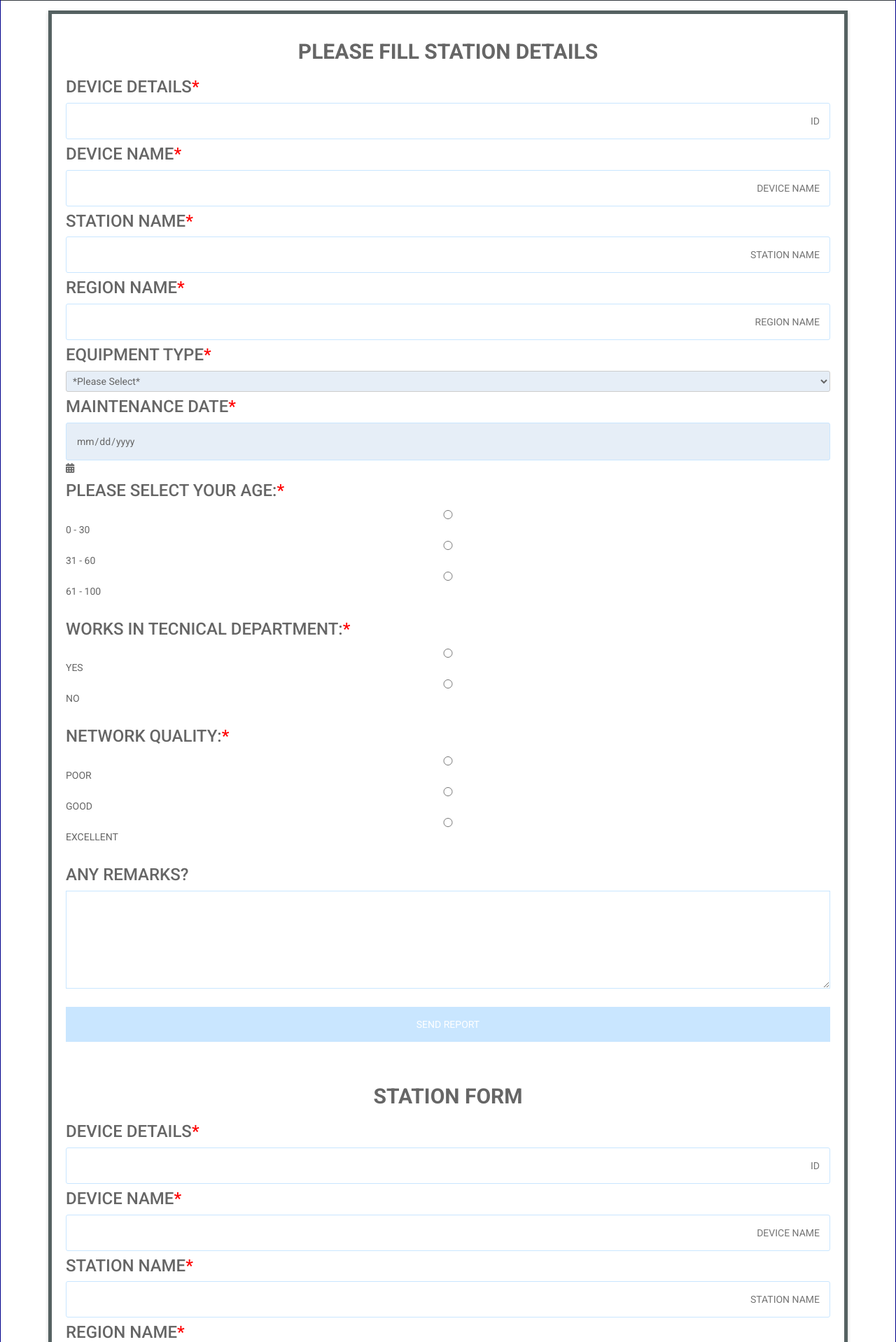
After one commit to Portal-Pirates/CNS-ATM-Maintainer, a Django app: template templates/Station&Parameter.html in a window 1280 px wide. The commit adds this page. Shown: the part 326-2244 px from the top of the page at 70% size. Run offline with Django 3.2, Linux system fonts and the light colour scheme; the template is opened without the code that fills it, so the values that code supplies are empty; some libraries are stand-ins or nearby versions.

Commit message:
New Entry Html added

```diff
--- a/NewEntry/views.py
+++ b/NewEntry/views.py
@@ -33,7 +33,6 @@ def select_type(request):
 
 
 def Equipmentdetail(request, report_type=None):
-    equipmentslist = {'GLIDPATH': False, 'COMSOFT': False, 'VCSSYSTEM': False, 'LOCALIZER': False, 'DVOR': False, 'NDB': False, 'DATISTERMA': False, 'DVTR': False, 'UPS': False}
     if request.method == 'POST':
         equipment_name = request.POST['equipment_name']
         serial_number = request.POST['serial_number']
@@ -51,7 +50,7 @@ def Equipmentdetail(request, report_type=None):
                  report_type: True,
                  'eqobj': obj
             }
-            return render(request, 'newEntry.html', context)
+            return render(request, 'Station&Parameter.html', context)
         else:
             temp = equipment_name.split()
             eq_name = ""
@@ -64,7 +63,7 @@ def Equipmentdetail(request, report_type=None):
                  report_type: True,
                 'eqobj': newobj
             }
-            return render(request, 'newEntry.html', context)
+            return render(request, 'Station&Parameter.html', context)
 
 
 
--- a/static_files/css/newEntry.css
+++ b/static_files/css/newEntry.css
@@ -12,10 +12,26 @@
  body {
       min-height: 100%;
      max-width: 80%
-      margin: 0 ;
+      /*margin: 0 ;*/
       margin-right: auto;
         box-shadow: 5px 5px 5px 5px  black;
       border:1px solid darkblue ;
+          margin: 0%;
+    padding: 0%;
+ background-size:cover;
+ background-position: center;
+font-family: Arial, Helvetica, sans-serif;
+/* background-image: url('../11.jpg');*/
+      /*background-size: cover;    */
+      background-repeat: no-repeat;
+      /*background-position: center;*/
+      /*height: 100vh;*/
+
+
+      min-height: 100%;
+     max-width: 80%
+      margin: 0 ;
+      margin-right: auto;
         }
 
 
--- a/templates/QRscan.html
+++ b/templates/QRscan.html
@@ -17,7 +17,7 @@
 <header class="head">
     <nav class="navbar navbar-expand-lg navbar-dark bg-dark ">
 <div class="container">
-   <a class="navbar-brand" href="#"><img src="1.ico">
+   <a class="navbar-brand" href="/"><img src="1.ico">
    </a> <!--add logo-->
 
 
@@ -28,7 +28,7 @@
   <div class="collapse navbar-collapse" id="navbarSupportedContent">
     <ul class="navbar-nav ml-auto">
       <li class="nav-item active">
-        <a class="nav-link" href="../index.html" style="color: white; font-weight: 10%;">HOME<span class="sr-only">(current)</span></a>
+        <a class="nav-link" href="/" style="color: white; font-weight: 10%;">HOME<span class="sr-only">(current)</span></a>
       </li>
 
        <li class="nav-item">
--- /dev/null
+++ b/templates/Station&Parameter.html
@@ -0,0 +1,317 @@
+{% load static %}
+<!DOCTYPE html>
+<html>
+  <head>
+    <!--CSS FILES-->
+    <link rel="stylesheet" type="text/css" href="{% static 'css/newEntry.css' %}">
+    <link rel="stylesheet" type="text/css" href="{% static '/css/common/footer.css' %}">
+    <link rel="stylesheet" type="text/css" href="{% static '/css/common/common.css' %}">
+   <!--CSS FILES ENDS-->
+
+    <meta charset="utf-8">
+    <meta name="viewport" content="width=device-width, initial-scale=1">
+    <link rel="stylesheet" href="https://maxcdn.bootstrapcdn.com/bootstrap/4.5.0/css/bootstrap.min.css"><!-- BOOTSTRAP 4 CDN ---->
+      <!-- FONTS -->
+  <!-- google font family and fontawesome 4 and 5 -->
+  <link rel="stylesheet" href="https://pro.fontawesome.com/releases/v5.12.0/css/all.css" integrity="sha384-ekOryaXPbeCpWQNxMwSWVvQ0+1VrStoPJq54shlYhR8HzQgig1v5fas6YgOqLoKz" crossorigin="anonymous">
+  <link rel="stylesheet" href="https://fonts.googleapis.com/css?family=Josefin+Sans|Nunito:300,400,700&display=swap">
+  <link rel="stylesheet" href="https://fonts.googleapis.com/icon?family=Material+Icons">
+  <link href="https://fonts.googleapis.com/css2?family=Yeseva+One&display=swap" rel="stylesheet">
+  <link href="https://fonts.googleapis.com/css2?family=Playfair+Display&display=swap" rel="stylesheet">
+  <link href="https://fonts.googleapis.com/css?family=Roboto:300,400,500,700" rel="stylesheet">
+  <script src='https://kit.fontawesome.com/a076d05399.js'></script>
+  <!-- FONTS ENDS---->
+
+
+<style type="text/css">
+
+  *{
+  box-sizing: border-box;
+}
+
+
+
+
+ input[type="text"] {
+                text-align: right;
+            }
+
+.container1{
+  max-width:1170px;
+  margin-left:auto;
+  margin-right:auto;
+  padding:1em;
+}
+
+ul{
+  list-style: none;
+  padding:0;
+}
+
+.brand{
+  text-align: center;
+}
+
+.brand span{
+  color:#fff;
+}
+
+
+
+.company-info{
+  background:#19191a;
+}
+
+.company-info h3, .company-info ul{
+  text-align: center;
+  margin:0 0 1rem 0;
+  color: white;
+}
+
+.contact{
+  background:#f9feff;
+}
+
+/* FORM STYLES */
+.contact form{
+  display: inline-block;
+  grid-template-columns: 2fr 2fr;
+  grid-gap:10px;
+  /*box-shadow: 10px 10px 10px 10px #b4c4d4;*/
+  border: 5px solid #556161;
+}
+
+.contact form label{
+  display:inline;
+}
+
+.contact form p{
+  margin:0;
+}
+
+.contact form .full{
+  grid-column: 1 / 3;
+}
+
+.contact form button, .contact form input, .contact form textarea{
+  width:100%;
+  padding:1em;
+  border:1px solid #c9e6ff;
+}
+
+.contact form button{
+  background:#c9e6ff;
+  border:0;
+  text-transform: uppercase;
+}
+
+.contact form button:hover,.contact form button:focus{
+  background:#92bde7;
+  color:#fff;
+  outline:0;
+  transition: background-color 2s ease-out;
+}
+
+
+
+
+
+/* LARGE SCREENS */
+@media(min-width:700px){
+  .wrapper{
+    display: grid;
+    grid-template-columns: 1fr 2fr;
+  }
+
+  .wrapper > *{
+    padding:2em;
+  }
+
+  .company-info h3, .company-info ul, .brand{
+    text-align: left;
+  }
+}
+</style>
+<link rel = "stylesheet"
+href = "//code.jquery.com/ui/1.11.4/themes/smoothness/jquery-ui.css">
+
+<script type = "text/javascript"
+src = "https://ajax.googleapis.com/ajax/libs/jquery/2.1.3/jquery.min.js">
+</script>
+
+<script type = "text/javascript"
+src = "https://ajax.googleapis.com/ajax/libs/jqueryui/1.11.3/jquery-ui.min.js">
+</script>
+
+<script>
+$(function() {
+   $( "#devicename" ).autocomplete({
+      source: '{% url 'Equipmentautocomplete' %}',
+   });
+});
+</script>
+</head>
+
+<body>
+  {% include 'GenericHeader.html' %}
+
+  <div class="container1">
+      <div class="contact">
+        <form action="/">
+                  <h1 style="text-align:center; text-decoration-color: blue"><strong style="font-size: 30px; padding: 5px;">PLEASE FILL STATION DETAILS</strong></h1>
+
+
+                    <h4>DEVICE DETAILS<span>*</span></h4>
+                    <div class="name">
+                      <input type="text" name="name" placeholder="ID"  />
+                    </div>
+
+                  <h4>DEVICE NAME<span>*</span></h4>
+                    <div class="name">
+                      <input type="text" name="name" placeholder="DEVICE NAME" />
+                    </div>
+
+                    <h4>STATION NAME<span>*</span></h4>
+                    <div class="name">
+                      <input type="text" name="name" placeholder="STATION NAME" />
+                    </div>
+
+                    <h4>REGION NAME<span>*</span></h4>
+                    <div class="name">
+                      <input type="text" name="name" placeholder="REGION NAME" />
+                    </div>
+
+                    <h4>EQUIPMENT TYPE<span>*</span></h4>
+                    <select>
+                      <option class="disabled" value="EquipmentType" disabled selected>*Please Select*</option>
+                      <option value="1">Communication</option>
+                      <option value="2">Networking</option>
+                      <option value="3">Survelliance</option>
+                    </select>
+
+                    <h4>MAINTENANCE DATE<span>*</span></h4>
+                    <div class="day-maintenance">
+                      <input type="date" name="daymaintenance" required/>
+                      <i class="fas fa-calendar-alt"></i>
+                    </div>
+
+                  <h4>PLEASE SELECT YOUR AGE:<span>*</span></h4>
+              <input type="radio"  id="age1" name="age" value="30">
+              <label for="age1">0 - 30</label><br>
+              <input type="radio"  id="age2" name="age" value="60">
+              <label for="age2">31 - 60</label><br>
+              <input type="radio"   id="age3" name="age" value="100">
+              <label for="age3">61 - 100</label><br><br>
+
+
+                  <h4>WORKS IN TECNICAL DEPARTMENT:<span>*</span></h4>
+                    <input type="radio" id="YES" name="tech" value="YES">
+              <label for="YES">YES</label><br>
+              <input type="radio" id="NO" name="tech" value="NO">
+              <label for="NO">NO</label><br>
+              <br>
+
+                    <h4>NETWORK QUALITY:<span>*</span></h4>
+                    <!-- <p><input type="radio" id="oddsPref" name="oddsPref" value="decimal" /><span>Decimal</span></p> -->
+                      <input type="radio" id="POOR" name="QUALITY" value="POOR">
+              <label for="age1">POOR</label><br>
+              <input type="radio" id="GOOD" name="QUALITY" value="GOOD">
+              <label for="age2">GOOD</label><br>
+              <input type="radio" id="EXCELLENT" name="QUALITY" value="EXCELLENT">
+              <label for="age3">EXCELLENT</label><br><br>
+
+                  <h4>ANY REMARKS?</h4>
+                    <textarea rows="5"></textarea>
+
+
+                    <div class="btn-block">
+                      <button type="submit" href="/">Send Report</button>
+                    </div>
+
+
+
+            <br><br>
+
+                    <h1 style="text-align:center; text-decoration-color: blue"><strong style="font-size: 30px; padding: 5px;">STATION FORM</strong></h1>
+
+
+                    <h4>DEVICE DETAILS<span>*</span></h4>
+                    <div class="name">
+                      <input type="text" name="name" placeholder="ID"  />
+                    </div>
+
+                  <h4>DEVICE NAME<span>*</span></h4>
+                    <div class="name">
+                      <input type="text" name="name" placeholder="DEVICE NAME" />
+                    </div>
+
+                    <h4>STATION NAME<span>*</span></h4>
+                    <div class="name">
+                      <input type="text" name="name" placeholder="STATION NAME" />
+                    </div>
+
+                    <h4>REGION NAME<span>*</span></h4>
+                    <div class="name">
+                      <input type="text" name="name" placeholder="REGION NAME" />
+                    </div>
+
+                    <h4>EQUIPMENT TYPE<span>*</span></h4>
+                    <select>
+                      <option class="disabled" value="EquipmentType" disabled selected>*Please Select*</option>
+                      <option value="1">Communication</option>
+                      <option value="2">Networking</option>
+                      <option value="3">Survelliance</option>
+                    </select>
+
+                    <h4>MAINTENANCE DATE<span>*</span></h4>
+                    <div class="day-maintenance">
+                      <input type="date" name="daymaintenance" required/>
+                      <i class="fas fa-calendar-alt"></i>
+                    </div>
+
+                  <h4>PLEASE SELECT YOUR AGE:<span>*</span></h4>
+              <input type="radio" id="age1" name="age" value="30">
+              <label for="age1">0 - 30</label><br>
+              <input type="radio" id="age2" name="age" value="60">
+              <label for="age2">31 - 60</label><br>
+              <input type="radio" id="age3" name="age" value="100">
+              <label for="age3">61 - 100</label><br><br>
+
+
+                  <h4>WORKS IN TECNICAL DEPARTMENT:<span>*</span></h4>
+                    <input type="radio" id="YES" name="tech" value="YES">
+              <label for="YES">YES</label><br>
+              <input type="radio" id="NO" name="tech" value="NO">
+              <label for="NO">NO</label><br>
+              <br>
+
+                    <h4>NETWORK QUALITY:<span>*</span></h4>
+                      <input type="radio" id="POOR" name="QUALITY" value="POOR">
+              <label for="age1">POOR</label><br>
+              <input type="radio" id="GOOD" name="QUALITY" value="GOOD">
+              <label for="age2">GOOD</label><br>
+              <input type="radio" id="EXCELLENT" name="QUALITY" value="EXCELLENT">
+              <label for="age3">EXCELLENT</label><br><br>
+
+                  <h4>ANY REMARKS?</h4>
+                    <textarea rows="5"></textarea>
+
+
+                    <div class="btn-block">
+                      <button type="submit" href="/">Send Report</button>
+                    </div>
+      </form>
+      </div>
+    </div>
+  </div>
+
+  {% include 'footer.html' %}
+
+ <!--** adding jquery , popper js, bootstrap *****-->
+  <script src="https://ajax.googleapis.com/ajax/libs/jquery/3.5.1/jquery.min.js"></script>
+  <script src="https://cdnjs.cloudflare.com/ajax/libs/popper.js/1.16.0/umd/popper.min.js"></script>
+  <script src="https://maxcdn.bootstrapcdn.com/bootstrap/4.5.0/js/bootstrap.min.js"></script>
+<!-- SCRIPTS ENDS----->
+
+  </body>
+  </html>
--- a/templates/index.html
+++ b/templates/index.html
@@ -44,7 +44,7 @@
      </div>
 
       <div class="extra-div col-lg-4 col-md-4 col-12">
-            <a href={%url 'qrredirect'%}><i class="fa-4x fa  fa-camera" aria-hidden="true"></i></a>
+            <a href={% url 'qrredirect' %}><i class="fa-4x fa  fa-camera" aria-hidden="true"></i></a>
 
             <h2>SCAN QR CODE</h2>
             <P> click here for scanning.</P>
```
Also changed, not shown: db.sqlite3.
